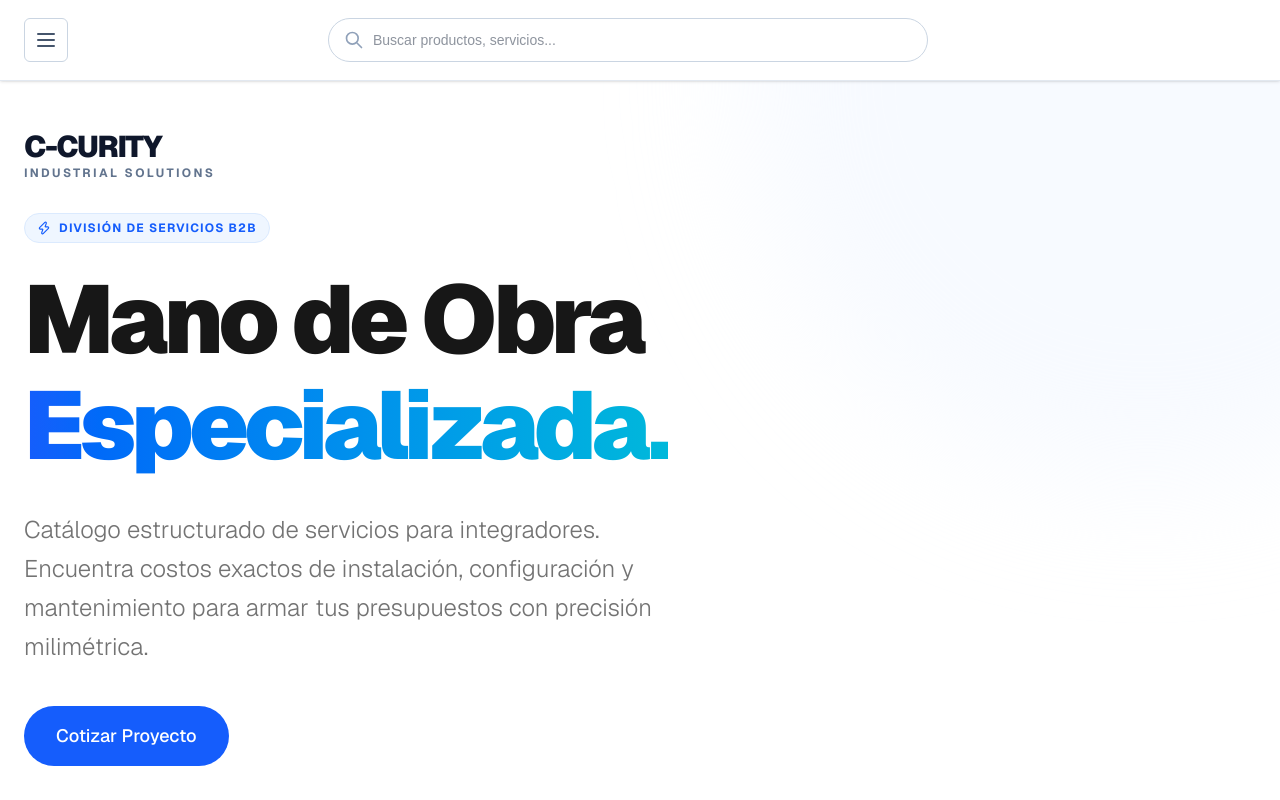
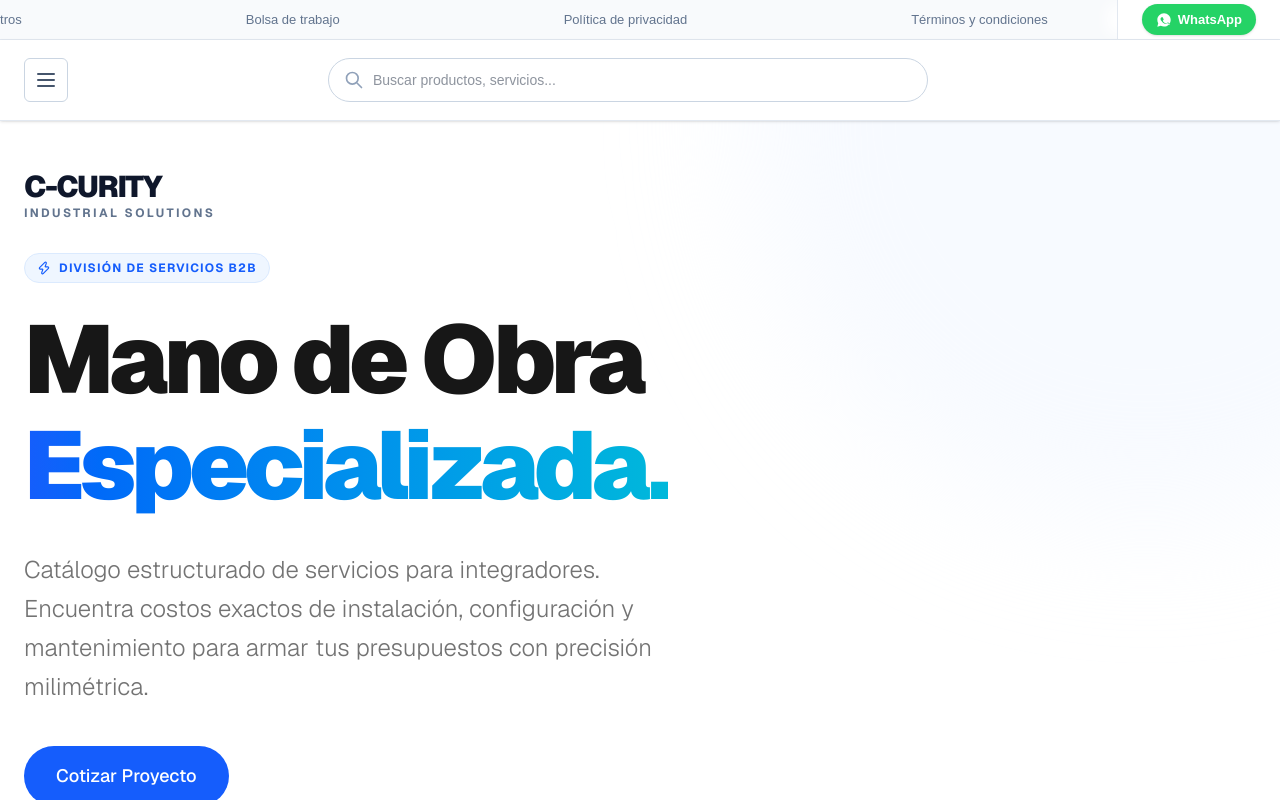
Before and after one commit to aloomushi-pixel/ccurity_catalogo, a Next.js app: page / in a window 1280 px wide. Shown: the top 800 px of the page. Built offline with nearby package versions, Linux system fonts and the light colour scheme; no server answers; the database is empty.

Commit message:
feat(ui): add infinite marquee top bar to header

```diff
--- a/src/app/globals.css
+++ b/src/app/globals.css
@@ -895,3 +895,14 @@ body {
             transform: translate(0, 0) scale(1);
         }
     }
+
+
+/* Top Bar Marquee */
+@keyframes marquee {
+  0% { transform: translateX(0%); }
+  100% { transform: translateX(-50%); }
+}
+
+.animate-marquee {
+  animation: marquee 25s linear infinite;
+}
--- a/src/components/Header.tsx
+++ b/src/components/Header.tsx
@@ -42,7 +42,34 @@ export default function Header() {
       }
       ` }} />
 
-<header className="sticky top-0 z-50 w-full border-b border-slate-200 bg-white shadow-sm">
+      <div className="relative flex h-10 w-full items-center overflow-hidden border-b border-slate-200 bg-slate-50">
+        <div className="flex animate-marquee whitespace-nowrap text-[13px] font-medium text-slate-500">
+          <div className="flex min-w-full items-center justify-around px-4">
+            <span className="mx-6">Acerca de nosotros</span>
+            <span className="mx-6">Bolsa de trabajo</span>
+            <span className="mx-6">Política de privacidad</span>
+            <span className="mx-6">Términos y condiciones</span>
+            <span className="mx-6">Datos fiscales y de pago</span>
+          </div>
+          <div className="flex min-w-full items-center justify-around px-4" aria-hidden="true">
+            <span className="mx-6">Acerca de nosotros</span>
+            <span className="mx-6">Bolsa de trabajo</span>
+            <span className="mx-6">Política de privacidad</span>
+            <span className="mx-6">Términos y condiciones</span>
+            <span className="mx-6">Datos fiscales y de pago</span>
+          </div>
+        </div>
+        <div className="absolute right-0 top-0 z-10 flex h-full items-center border-l border-slate-200 bg-white px-4 md:px-6 shadow-[-15px_0_15px_-5px_rgba(255,255,255,1)]">
+          <a href="https://wa.me/525580875650" target="_blank" rel="noopener noreferrer" className="flex items-center gap-1.5 rounded-full bg-[#25D366] px-3.5 py-1.5 text-[13px] font-bold text-white transition-colors hover:bg-[#128C7E] shadow-sm">
+            <svg className="h-4 w-4" fill="currentColor" viewBox="0 0 24 24">
+              <path d="M12.013 2.008C6.49 2.008 2 6.498 2 12.021c0 1.764.462 3.483 1.34 5.002L2 22l5.122-1.343c1.48.816 3.16 1.246 4.891 1.246 5.522 0 10.013-4.49 10.013-10.013 0-5.523-4.491-10.013-10.013-10.013zm5.666 14.497c-.24.675-1.393 1.275-1.93 1.366-.537.09-1.238.163-3.415-.742-2.616-1.085-4.298-3.75-4.44-3.938-.142-.187-1.062-1.41-1.062-2.69 0-1.28.665-1.91 1.006-2.272.34-.362.744-.452.99-.452.246 0 .493.003.705.012.217.01.507-.085.792.604.285.69.972 2.373 1.057 2.544.086.171.143.372.028.6-.115.228-.172.373-.343.575-.172.202-.358.423-.515.586-.172.172-.35.358-.152.697.2.34.887 1.464 1.91 2.376 1.321 1.176 2.41 1.54 2.75 1.696.342.155.54.128.745-.11.202-.238.874-1.018 1.104-1.366.23-.348.46-.29.77-.171.312.12 1.977.933 2.318 1.103.342.172.57.257.656.402.086.144.086.837-.154 1.512z"/>
+            </svg>
+            WhatsApp
+          </a>
+        </div>
+      </div>
+
+<header className="sticky top-0 z-40 w-full border-b border-slate-200 bg-white shadow-sm">
   <div className="mx-auto flex h-20 max-w-[1440px] items-center gap-6 px-6">
 
     {/* Menu Button */}
```
